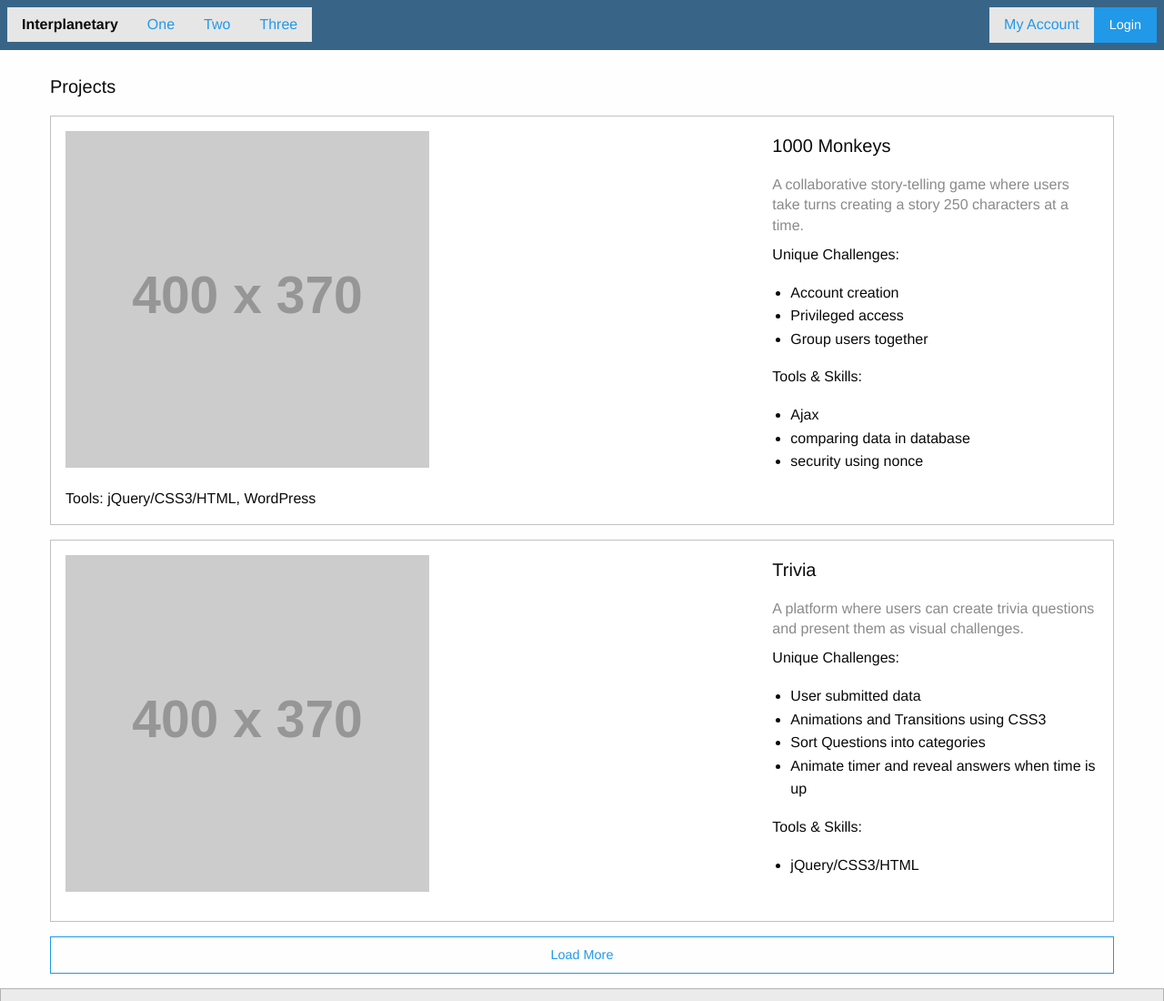
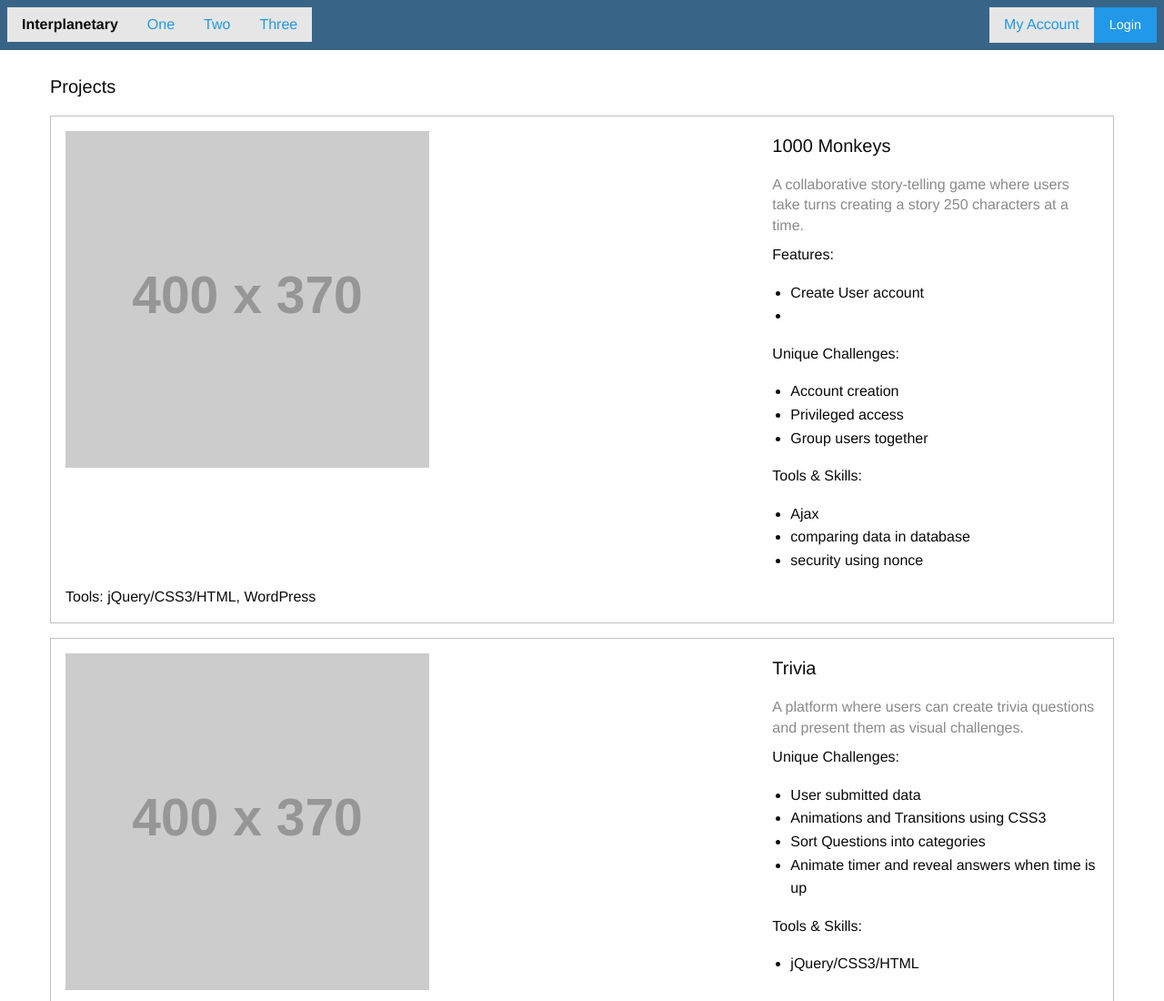
Before and after one commit to firefly05/curtis5, a website: page index.html in a window 1280 px wide. Shown: the top 1100 px of the page at 91% size. Drawn offline with Linux system fonts and the light colour scheme; placeholder pictures from the web are drawn by us.

Commit message:
style about box

```diff
--- a/index.html
+++ b/index.html
@@ -81,6 +81,11 @@
             <div class="column medium-4">
               <p class="lead">1000 Monkeys</p>
               <p class="subheader">A collaborative story-telling game where users take turns creating a story 250 characters at a time.</p>
+              <p>Features:</p>
+              <ul>
+                <li>Create User account</li>
+                <li></li>
+              </ul>
               <p> Unique Challenges: </p>
                 <ul>
                   <li>Account creation</li>
```
